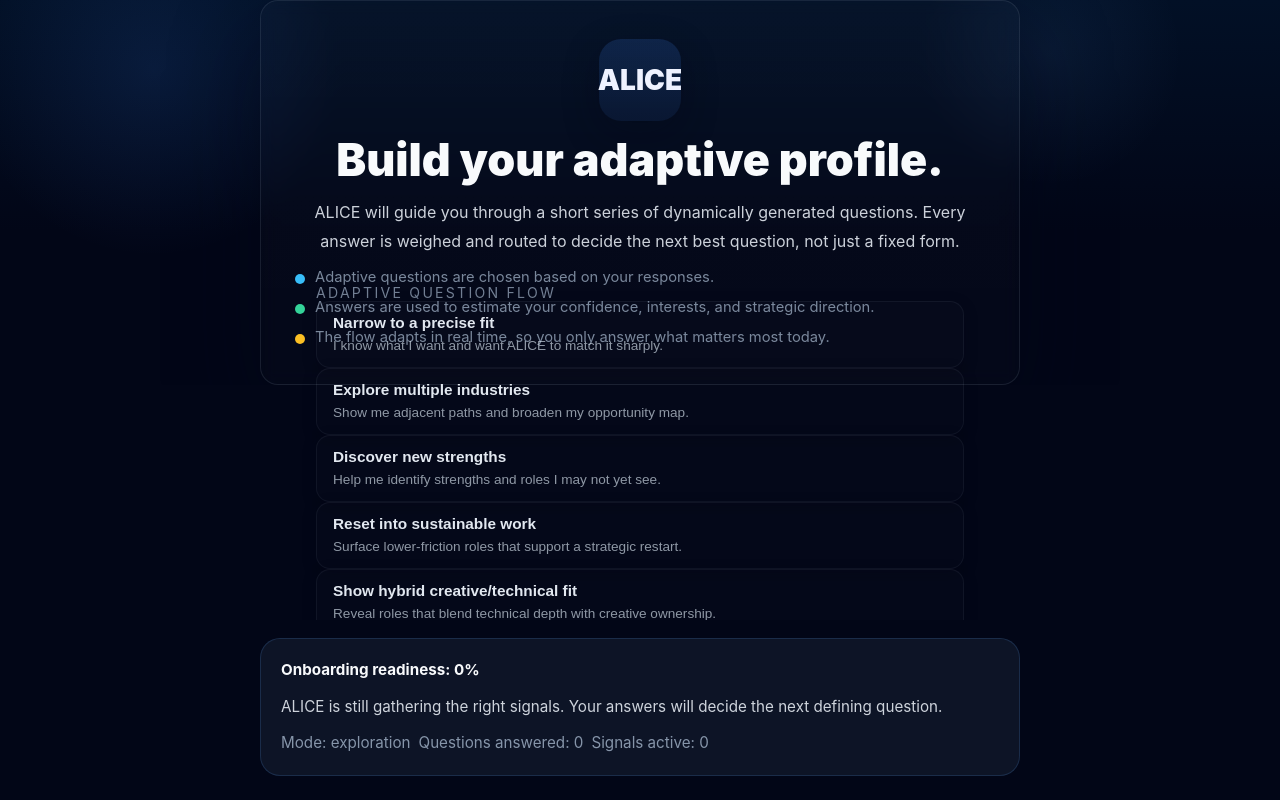
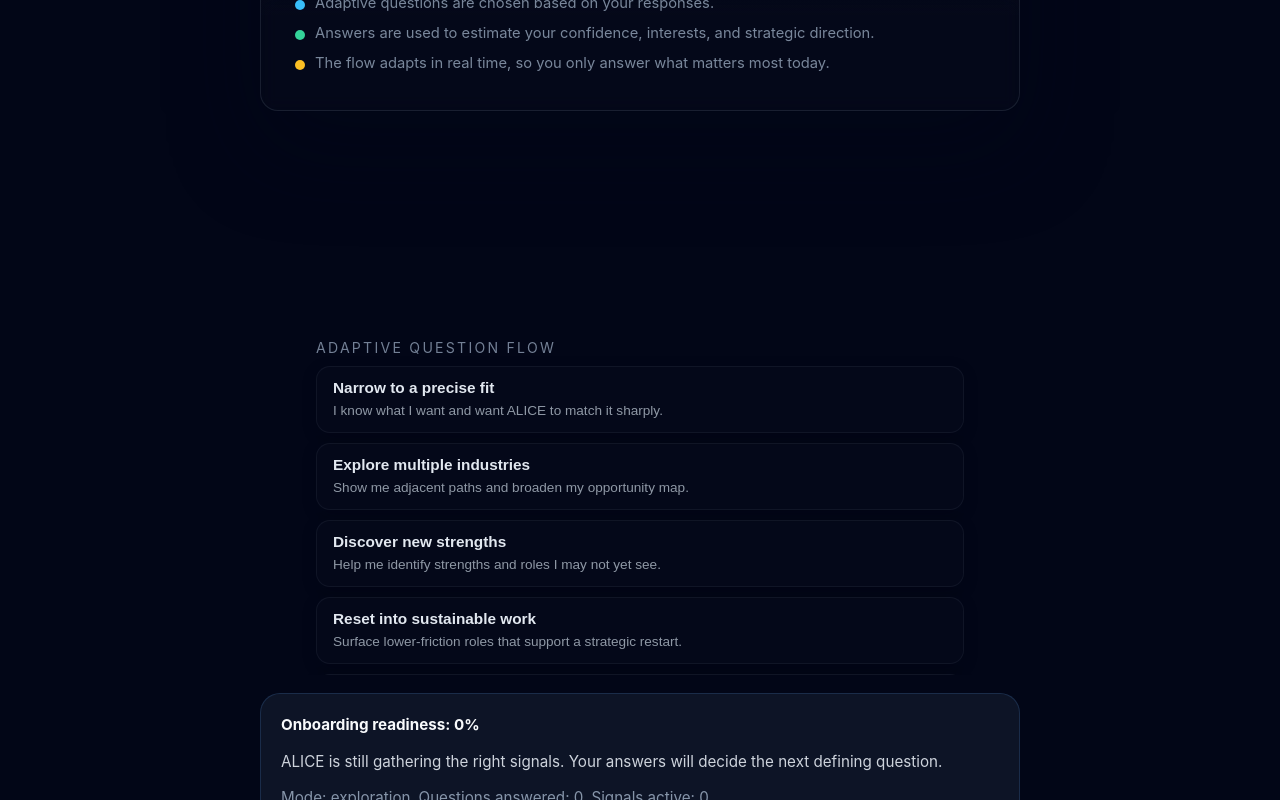
Before and after one commit to XPForge/_myscripts, a React (Vite) app in the folder alice-ui/: page / in a window 1280 px wide. Both pictures are taken after a click on the button "Dev access: create fresh user". Built offline with nearby package versions, Linux system fonts and the light colour scheme.

Commit message:
ui fix overlapped questions

```diff
--- a/alice-ui/src/components/AdaptiveOnboarding.tsx
+++ b/alice-ui/src/components/AdaptiveOnboarding.tsx
@@ -217,31 +217,29 @@
     <div
       style={{
         minHeight: "100vh",
+        display: "flex",
+        flexDirection: "column",
+        justifyContent: "space-between",
         background: "radial-gradient(circle at top, rgba(30,58,138,0.36), transparent 24%), #020617",
         color: "#e2e8f0",
         overflow: "hidden",
       }}
     >
-      {/* reserve bottom space for prompts/listening panel to avoid overlap */}
       <ArrivalScreen
         showWelcome={showWelcome}
         showQuestion={showQuestion}
         showHint={showHint}
-        reserveBottom={showPrompts ? 520 : 180}
+        reserveBottom={0}
       />
 
       <div
         style={{
-          position: "absolute",
-          left: 0,
-          right: 0,
-          bottom: 0,
+          position: "relative",
           display: "flex",
           flexDirection: "column",
           justifyContent: "flex-end",
           alignItems: "center",
-          padding: "20px 16px 24px",
-          pointerEvents: "none",
+          padding: "20px 16px 32px",
           gap: "12px",
         }}
       >
--- a/alice-ui/src/components/PromptReveal.tsx
+++ b/alice-ui/src/components/PromptReveal.tsx
@@ -55,7 +55,10 @@
             marginBottom: "10px",
           }}
         >
-        Adaptive question flow
+          Adaptive question flow
+        </div>
+
+        <div style={{ display: "grid", gap: "10px", marginBottom: "18px" }}>
           {prompts.map((item) => {
             const active = selectedPrompts.includes(item.id);
             return (
```
